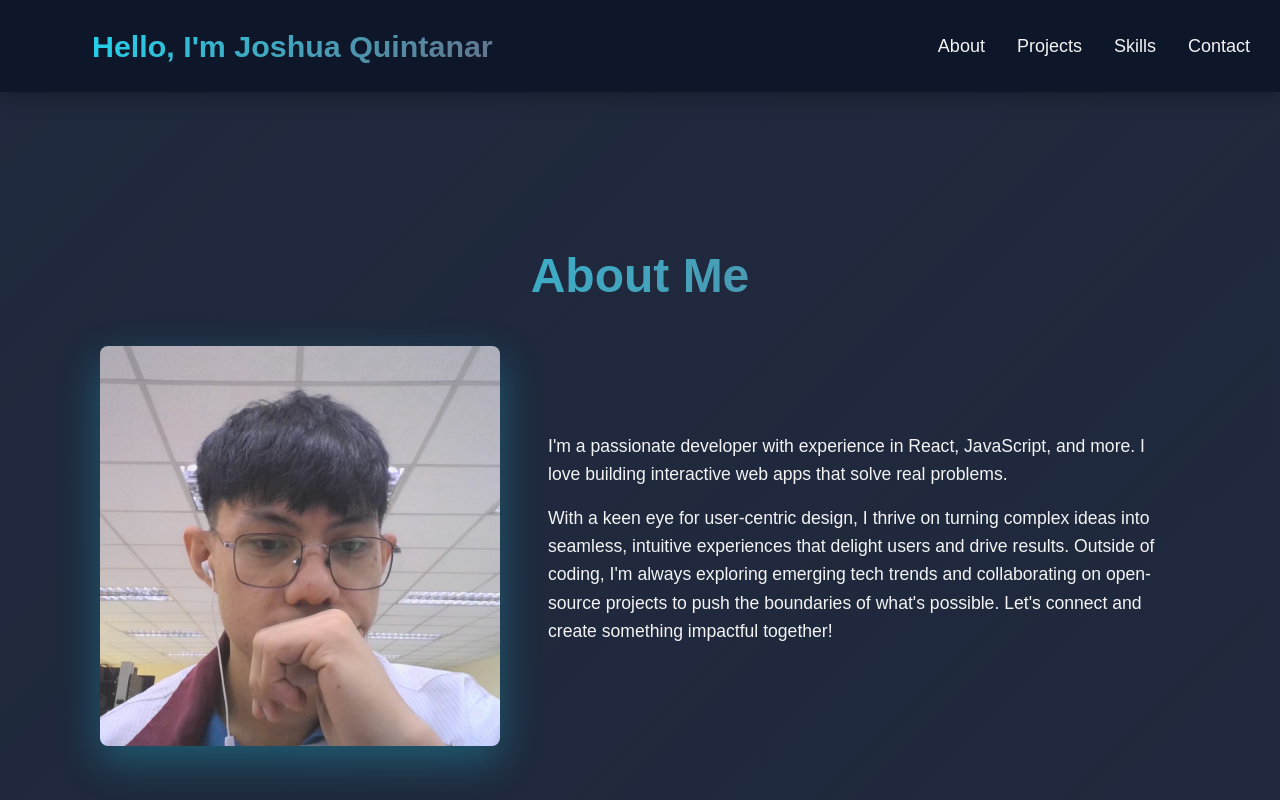
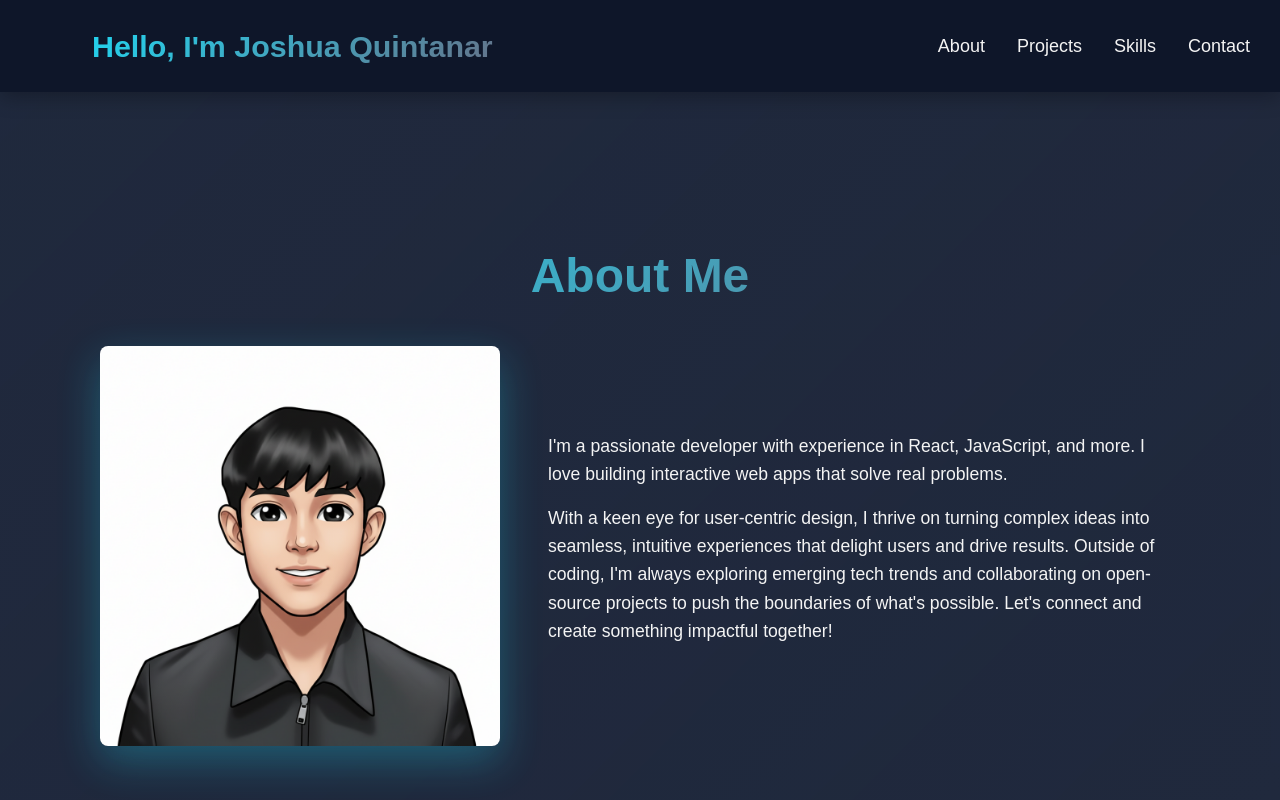
Before and after one commit to coffee-kernel/Web-Portfolio, a React (Create React App) app: page / in a window 1280 px wide. Shown: the top 800 px of the page. Built offline with nearby package versions, Linux system fonts and the light colour scheme; the HTML template or start-up script is replaced by a standard one.

Commit message:
Add avatar image, update files

```diff
--- a/src/components/About.js
+++ b/src/components/About.js
@@ -6,7 +6,7 @@ const About = () => {
       <div className="container">
         <h2>About Me</h2>
         <div className="about-content"> {/* New: Flex wrapper */}
-          <img src="/images/aboutme/WIN_20250816_09_17_57_Pro.jpg" alt="Profile" className="profile-img" />
+          <img src="/images/aboutme/about_me_avatar.png" alt="Profile" className="profile-img" />
           <div className="about-text"> {/* New: Text wrapper */}
             <p>I'm a passionate developer with experience in React, JavaScript, and more. I love building interactive web apps that solve real problems.</p>
             <p>With a keen eye for user-centric design, I thrive on turning complex ideas into seamless, intuitive experiences that delight users and drive results.
```
Also changed, not shown: public/images/aboutme/about_me_avatar.png (added).
